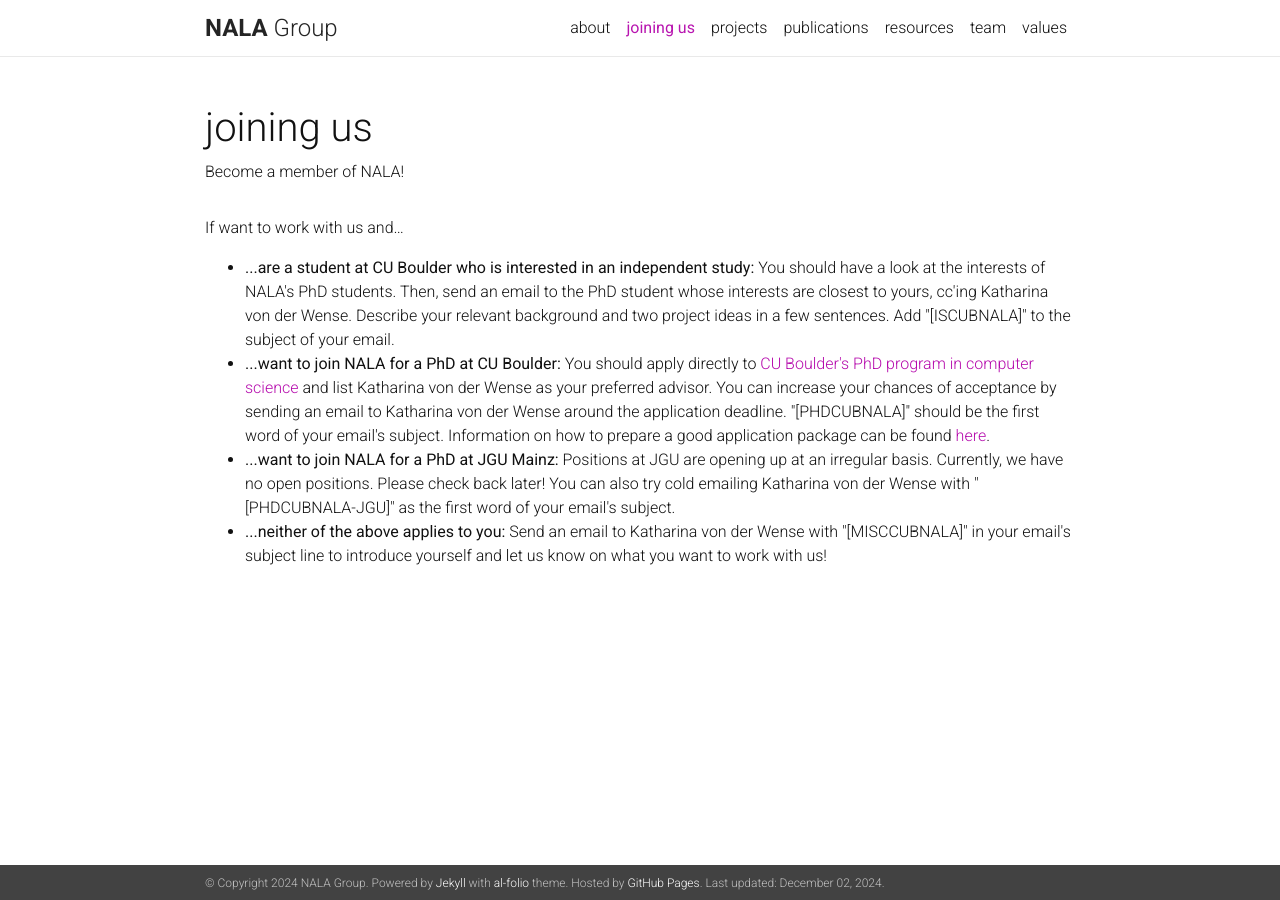
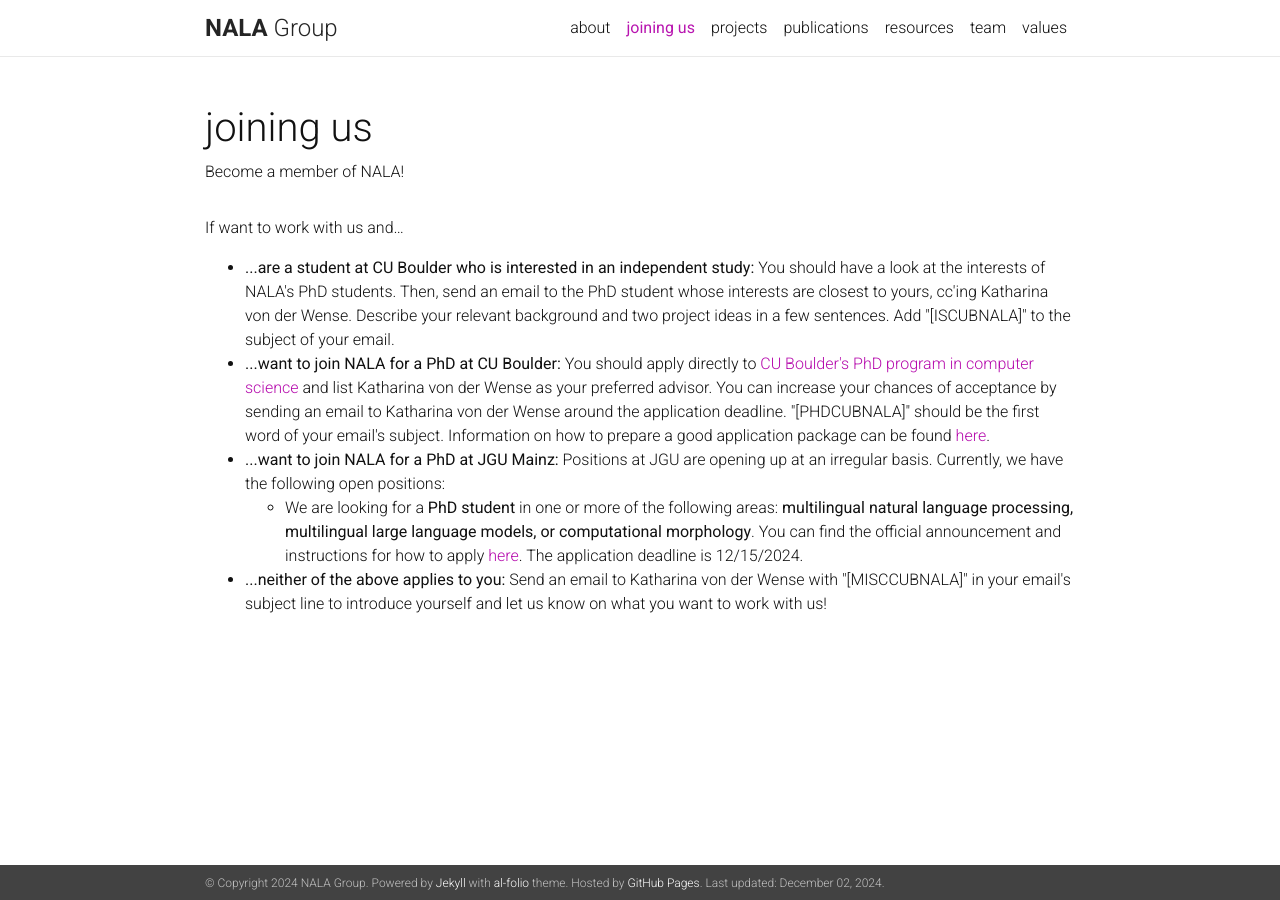
Before and after one commit to nala-cub/nala-cub.github.io, a Jekyll site: the page built from _pages/joining_us.md, in a window 1280 px wide. Built offline with Jekyll 4.4.1, drawn with Linux system fonts in a browser that asks for light colours; nearby versions of some CDN libraries; a style sheet for code colours, icons or effects is not loaded.

Commit message:
update PhD position

```diff
--- a/_pages/joining_us.md
+++ b/_pages/joining_us.md
@@ -10,5 +10,9 @@ If want to work with us and...<br>
 <ul>
 <li> <b>...are a student at CU Boulder who is interested in an independent study:</b> You should have a look at the interests of NALA's PhD students. Then, send an email to the PhD student whose interests are closest to yours, cc'ing Katharina von der Wense. Describe your relevant background and two project ideas in a few sentences. Add "[ISCUBNALA]" to the subject of your email.
 <li> <b>...want to join NALA for a PhD at CU Boulder:</b> You should apply directly to <a target="_blank" href="https://www.colorado.edu/cs/admissions/graduate-admissions">CU Boulder's PhD program in computer science</a> and list Katharina von der Wense as your preferred advisor. You can increase your chances of acceptance by sending an email to Katharina von der Wense around the application deadline. "[PHDCUBNALA]" should be the first word of your email's subject. Information on how to prepare a good application package can be found <a target="_blank" href="https://www.colorado.edu/cs/admissions/graduate-admissions/how-apply">here</a>.
-<li> <b>...want to join NALA for a PhD at JGU Mainz:</b> Positions at JGU are opening up at an irregular basis. Currently, we have no open positions. Please check back later! You can also try cold emailing Katharina von der Wense with "[PHDCUBNALA-JGU]" as the first word of your email's subject.
+<li> <b>...want to join NALA for a PhD at JGU Mainz:</b> Positions at JGU are opening up at an irregular basis. Currently, we have the following open positions:
+    <ul>
+    <li> We are looking for a <b>PhD student</b> in one or more of the following areas: <b>multilingual natural language processing, multilingual large language models, or computational morphology</b>. You can find the official announcement and instructions for how to apply <a target="_blank" href="/assets/pdf/Jobs/202411_PhDPosition.pdf">here</a>. The application deadline is 12/15/2024.
+    </li>
+    </ul>
 <li> <b>...neither of the above applies to you:</b> Send an email to Katharina von der Wense with "[MISCCUBNALA]" in your email's subject line to introduce yourself and let us know on what you want to work with us!
```
Also changed, not shown: 1 other file.
